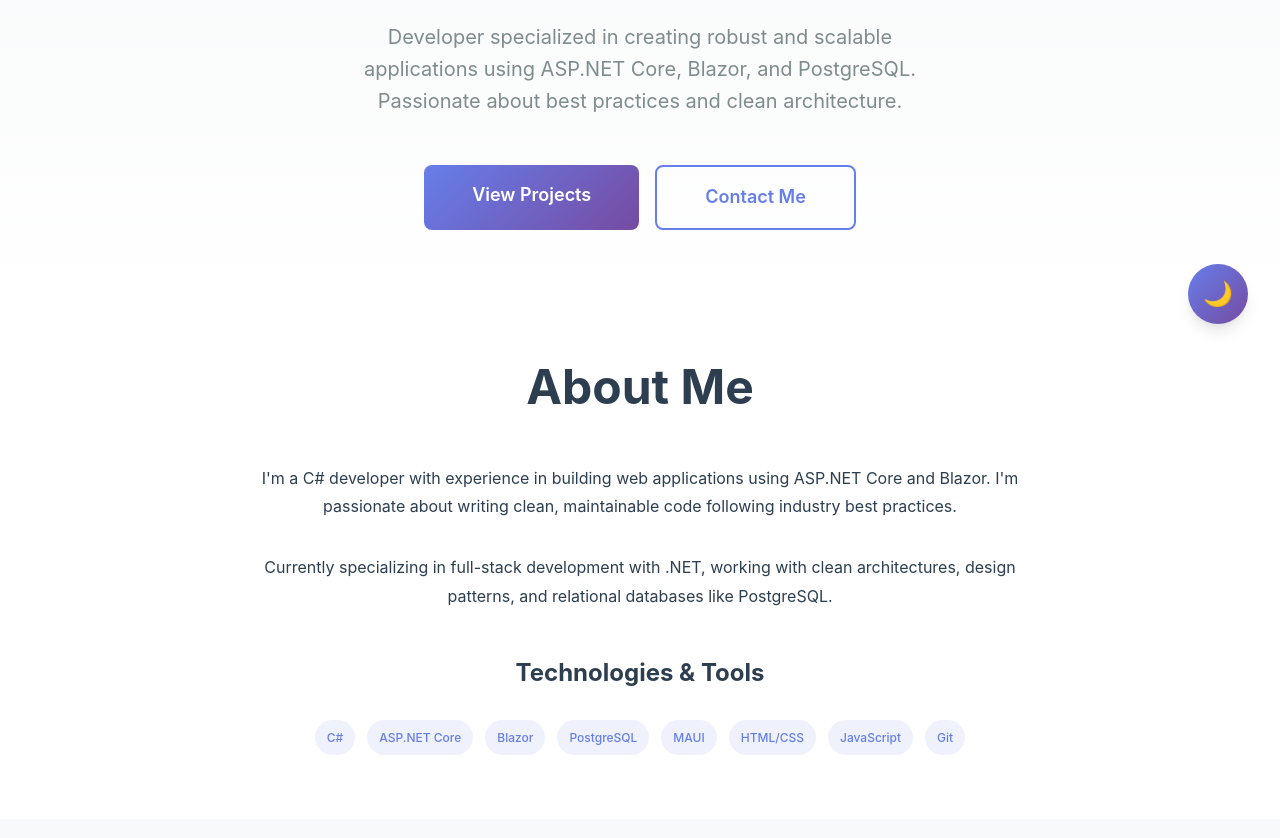
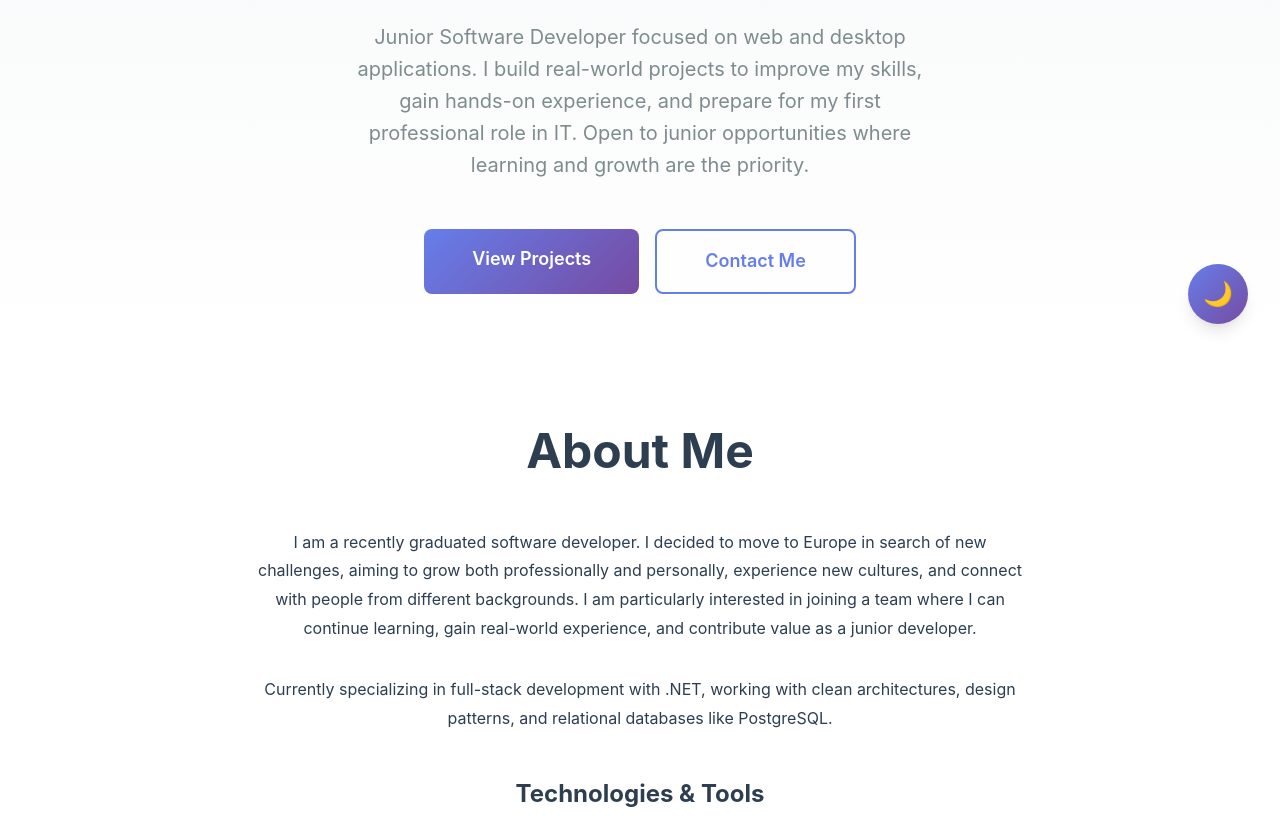
Before and after one commit to Soel-Attala/Portfolio-Web, a plain HTML site: page index.html in a window 1280 px wide. Shown: the part 444-1282 px from the top of the page. Drawn offline with Linux system fonts and the light colour scheme.

Commit message:
Update index.html

```diff
--- a/index.html
+++ b/index.html
@@ -76,9 +76,9 @@
             </h2>
 
             <p class="hero-description animate-on-scroll fade-in-up delay-100">
-                Developer specialized in creating robust and scalable applications
-                using ASP.NET Core, Blazor, and PostgreSQL. Passionate about best
-                practices and clean architecture.
+                Junior Software Developer focused on web and desktop applications. I build real-world projects to improve my skills,
+                gain hands-on experience, and prepare for my first professional role in IT. Open to junior opportunities where learning and
+                growth are the priority.
             </p>
 
             <div class="hero-cta animate-on-scroll fade-in-up delay-200">
@@ -100,9 +100,10 @@
 
             <div class="about-content">
                 <p class="about-text animate-on-scroll fade-in-up">
-                    I'm a C# developer with experience in building web applications
-                    using ASP.NET Core and Blazor. I'm passionate about writing clean,
-                    maintainable code following industry best practices.
+                    I am a recently graduated software developer. I decided to move to Europe in search of new challenges,
+                    aiming to grow both professionally and personally, experience new cultures, and connect with people from different backgrounds.
+                    I am particularly interested in joining a team where I can continue learning, gain real-world experience, and contribute value as
+                    a junior developer.
                 </p>
 
                 <p class="about-text animate-on-scroll fade-in-up delay-100">
```
